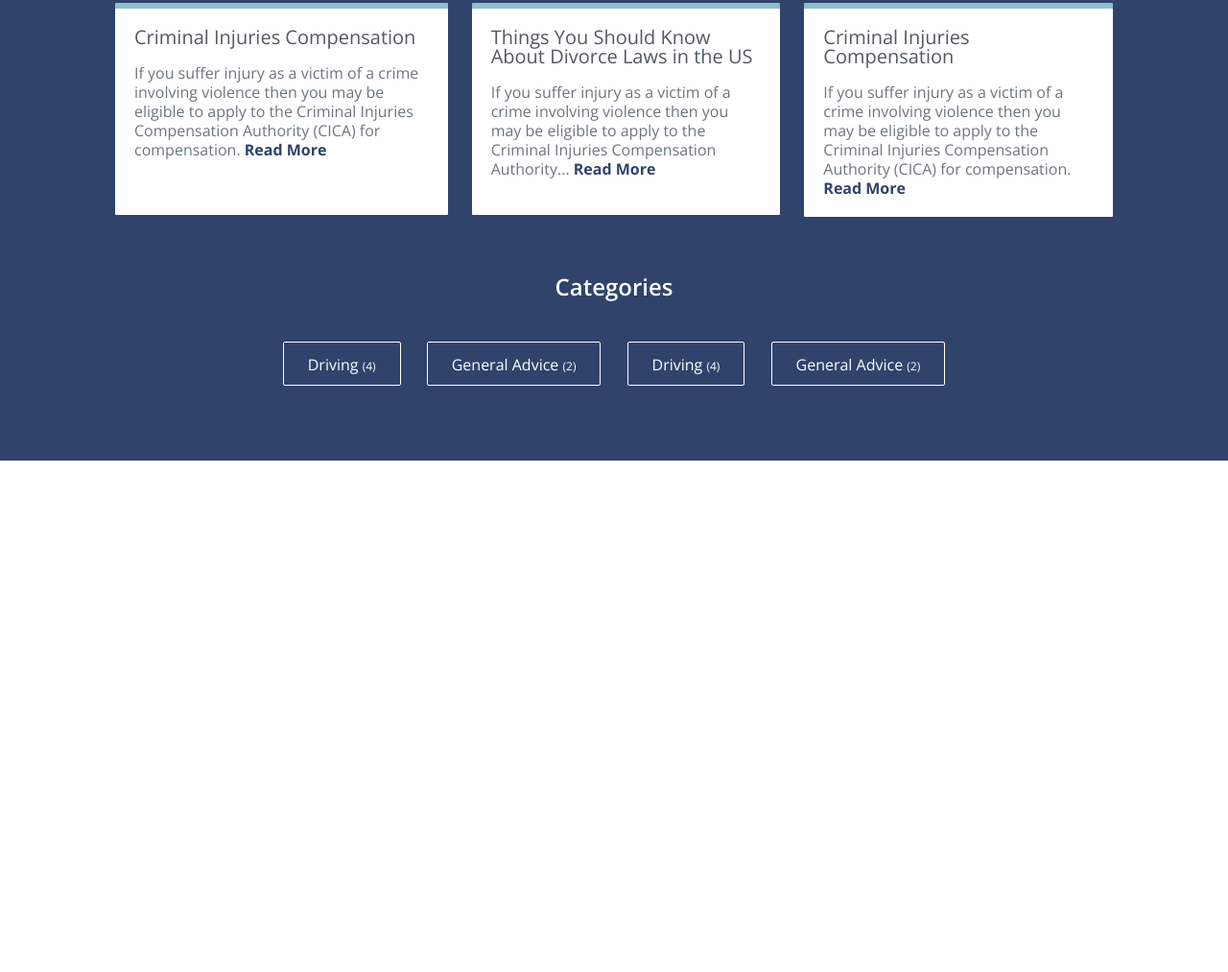
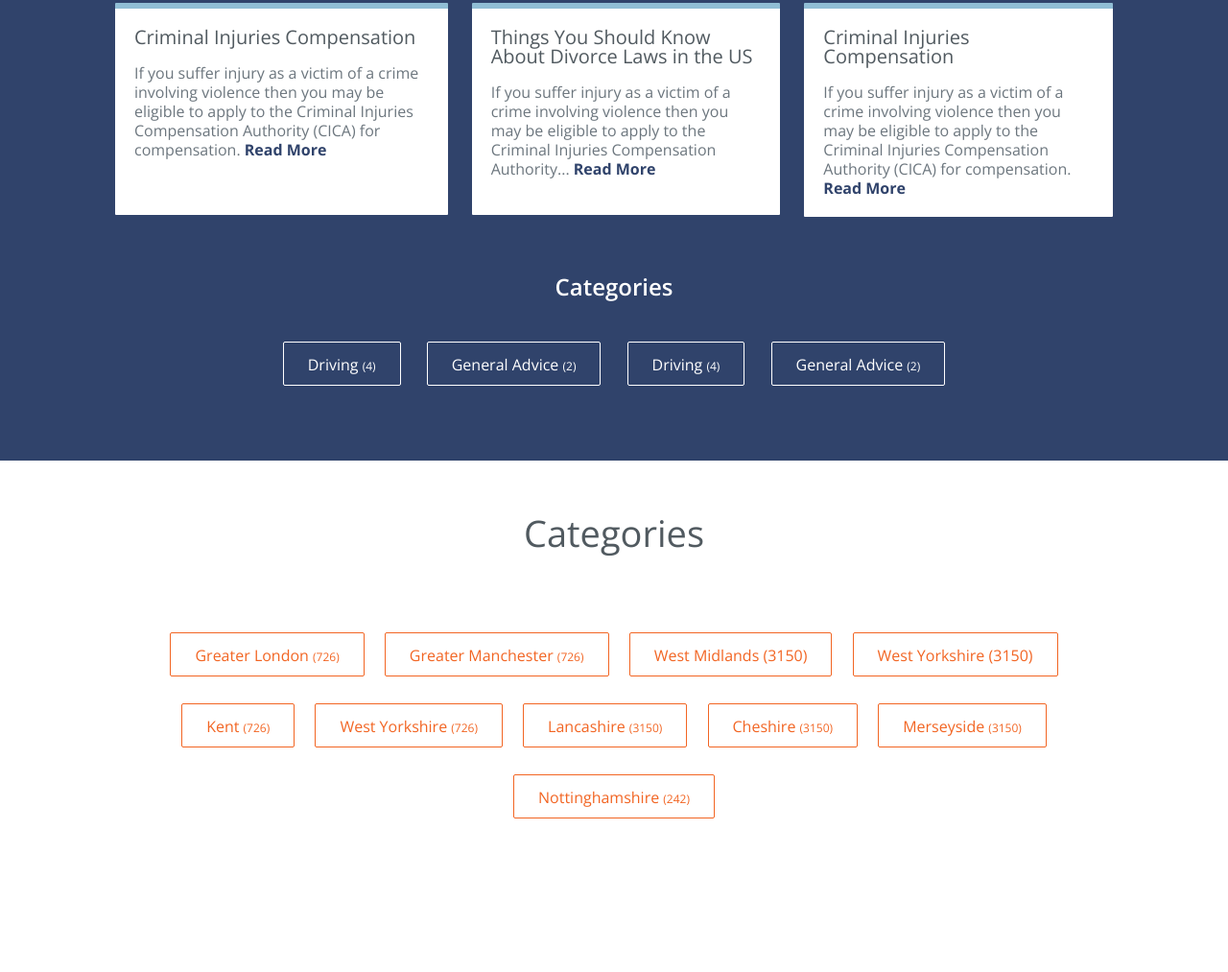
Before and after one commit to dimshiusua/sass-introduction, a website: page app/index.html in a window 1280 px wide. Shown: the part 1793-2806 px from the top of the page at 96% size. Before the commit the page ends 2273 px from the top, so only its background shows below. Drawn offline with nearby package versions, Linux system fonts and the light colour scheme.

Commit message:
сделаны кнопки categories

```diff
--- a/app/css/style.css
+++ b/app/css/style.css
@@ -291,7 +291,7 @@ button {
       background: white;
       color: #30436b; }
   .btn.orange-btn {
-    border-color: white;
+    border-color: #f26523;
     color: #f26523; }
     .btn.orange-btn:hover {
       background: #f26523;
@@ -378,6 +378,24 @@ button {
         font-size: 16px;
         line-height: 1.25em; }
 
+.counties-wrap {
+  overflow: hidden;
+  padding: 56px 0 80px 0;
+  background: white; }
+  .counties-wrap > .container > .title {
+    color: #515a60;
+    font-size: 38px;
+    text-align: center;
+    font-weight: 400; }
+  .counties-wrap .btn-row {
+    margin: 57px 0 80px 0;
+    overflow: hidden; }
+
+.counties-btn {
+  text-align: center; }
+  .counties-btn > a {
+    margin: 28px 9px 0 9px; }
+
 .carousel-wrap {
   width: 100%;
   min-height: 45px;
--- a/app/index.html
+++ b/app/index.html
@@ -203,6 +203,27 @@
 				</div>
 			</div>
 		</div>
+		<div class="counties-wrap">
+			<div class="container">
+				<div class="title">
+					<span>Categories</span>
+				</div>
+				<div class="btn-row">
+					<div class="counties-btn">
+						<a href="#" class="btn orange-btn">Greater London <span class="sub">(726)</span></a>
+						<a href="#" class="btn orange-btn">Greater Manchester <span class="sub">(726)</span></a>
+						<a href="#" class="btn orange-btn">West Midlands <span class="sub"></span>(3150)</a>
+						<a href="#" class="btn orange-btn">West Yorkshire <span class="sub"></span>(3150)</a>
+						<a href="#" class="btn orange-btn">Kent <span class="sub">(726)</span></a>
+						<a href="#" class="btn orange-btn">West Yorkshire <span class="sub">(726)</span></a>
+						<a href="#" class="btn orange-btn">Lancashire <span class="sub">(3150)</span></a>
+						<a href="#" class="btn orange-btn">Cheshire <span class="sub">(3150)</span></a>
+						<a href="#" class="btn orange-btn">Merseyside <span class="sub">(3150)</span></a>
+						<a href="#" class="btn orange-btn">Nottinghamshire <span class="sub">(242)</span></a>
+					</div>
+				</div>
+			</div>
+		</div>
 	</div>
 
 	<!-- MAIN END -->
```
Also changed, not shown: dist/sass/_layout.scss, dist/sass/style.scss.
